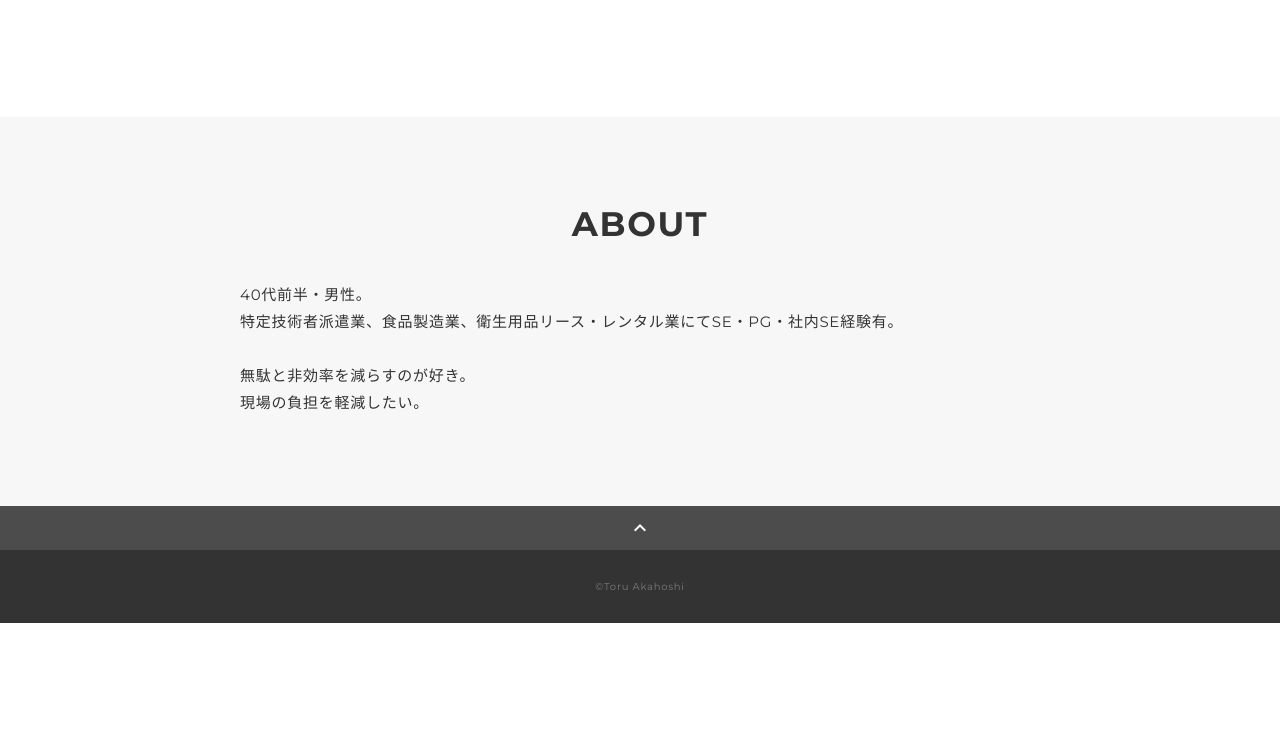
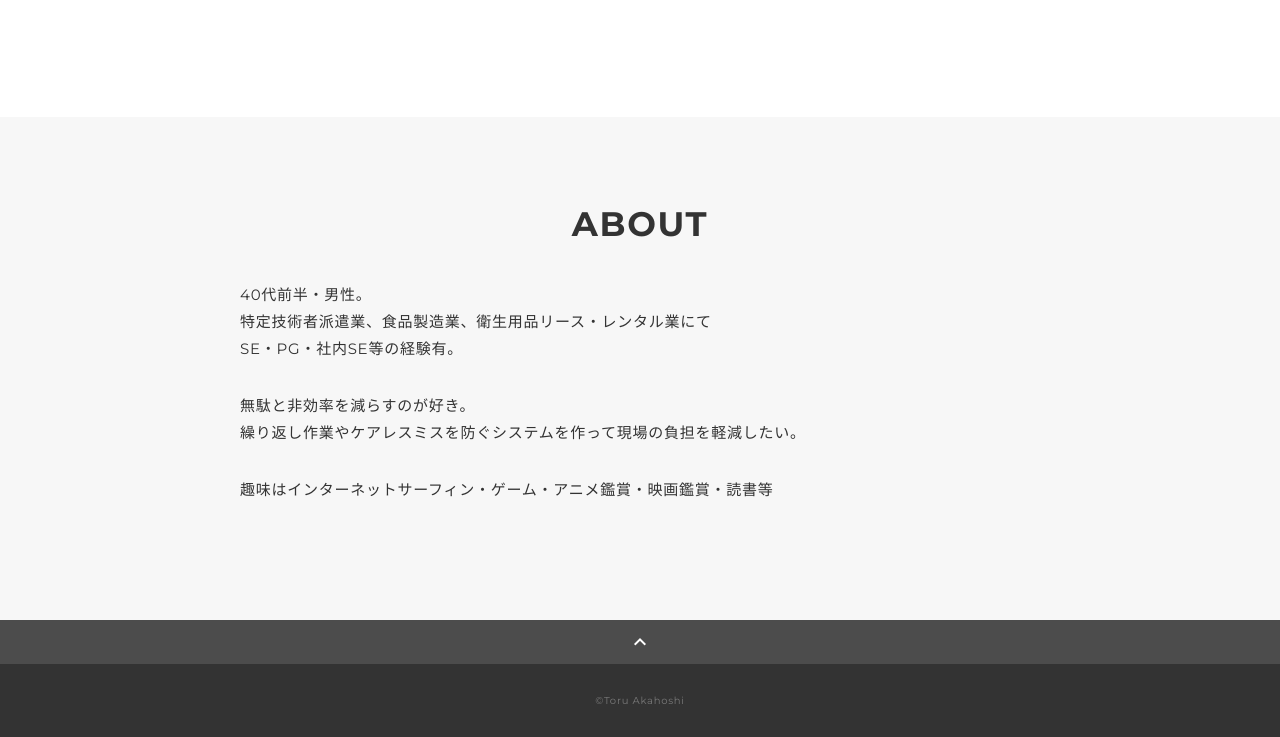
Before and after one commit to WhiteHat4000/whitehat4000.github.io, a plain HTML site: page index.html in a window 1280 px wide. Shown: the part 2698-3435 px from the top of the page. Before the commit the page ends 3321 px from the top, so only its background shows below. Drawn offline with nearby package versions, Linux system fonts and the light colour scheme.

Commit message:
プロフィールを一部更新

```diff
--- a/index.html
+++ b/index.html
@@ -280,10 +280,16 @@
             <div class="profile-body">
               <p>
                 40代前半・男性。<br>
-                特定技術者派遣業、食品製造業、衛生用品リース・レンタル業にてSE・PG・社内SE経験有。<br>
+                特定技術者派遣業、食品製造業、衛生用品リース・レンタル業にて<br>
+                SE・PG・社内SE等の経験有。<br>
+              </p>
+              <p>
+                無駄と非効率を減らすのが好き。<br>
+                繰り返し作業やケアレスミスを防ぐシステムを作って現場の負担を軽減したい。<br>
+              </p>
+              <p>
+                趣味はインターネットサーフィン・ゲーム・アニメ鑑賞・映画鑑賞・読書等<br>
                 <br>
-                無駄と非効率を減らすのが好き。<br>
-                現場の負担を軽減したい。<br>
               </p>
             </div>
           </div>
```
